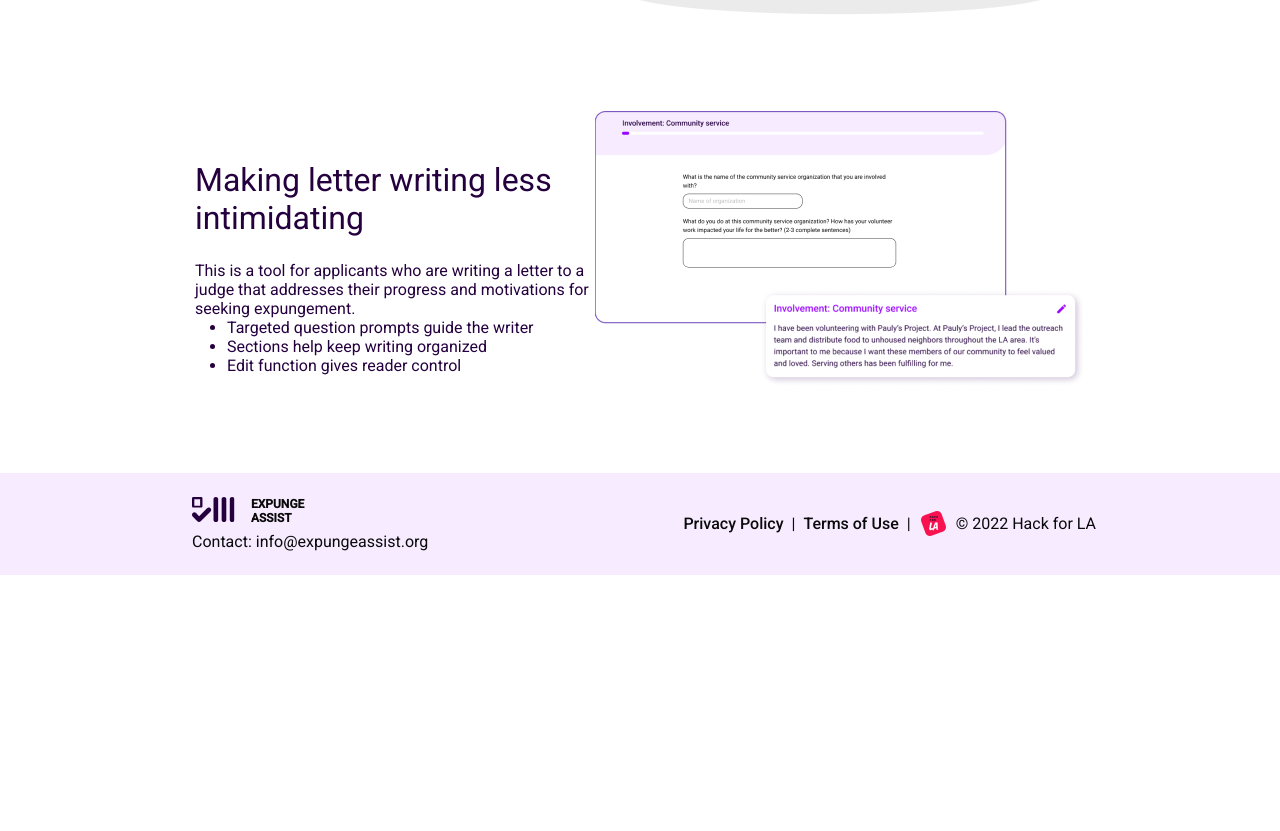
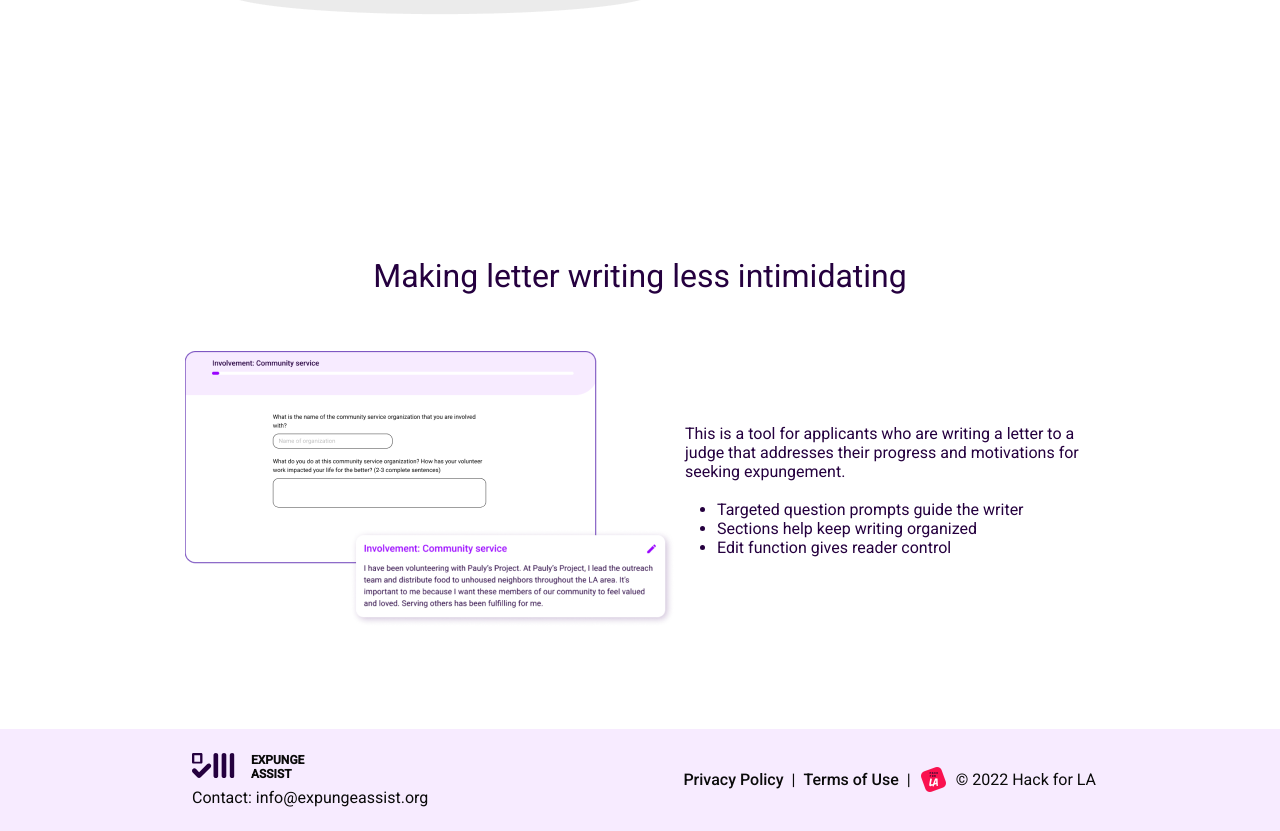
Before and after one commit to hackforla/expunge-assist, a React (Create React App) app in the folder products/statement-generator/: page /#/ in a window 1280 px wide. Shown: the part 987-1818 px from the top of the page. Before the commit the page ends 1562 px from the top, so only its background shows below. Built offline with nearby package versions, Linux system fonts and the light colour scheme.

Commit message:
fix: added scaffolding for section 3 and minor adjustments

```diff
--- a/products/statement-generator/src/pages/Landing.tsx
+++ b/products/statement-generator/src/pages/Landing.tsx
@@ -73,6 +73,16 @@ const useStyles = makeStyles(({ globals, palette, breakpoints, spacing }) =>
           marginTop: spacing(2),
         },
       },
+    },
+    wrapperDivTest: {
+      display: 'flex',
+      justifyContent: 'center',
+    },
+    unorderedList: {
+      margin: '10px',
+      display: 'flex',
+      flexDirection: 'column',
+      justifyContent: 'center',
     },
     sectionText: {
       margin: '0',
@@ -203,6 +213,7 @@ function LandingPage() {
 
       <div className={`${utilityClasses.widePage} ${classes.wideSection}`}>
         <section className={`${classes.section}`}>
+          <img src={eaImage} alt="expunge" />
           <div className={classes.sectionText}>
             <div className={classes.sectionLeft}>
               <h2>{t('landing_page.sectionTitle2')}</h2>
@@ -214,16 +225,24 @@ function LandingPage() {
               buttonText={t('ABOUT US')}
             />
           </div>
-          <img src={eaImage} alt="expunge" />
         </section>
       </div>
 
       <div className={`${utilityClasses.widePage} ${classes.wideSection}`}>
         <section className={`${classes.section}`}>
           <div className={classes.sectionText}>
-            <div className={classes.sectionLeft}>
-              <h2>{t('landing_page.sectionTitle3')}</h2>
+            <h2 style={{ textAlign: 'center', margin: '96px 0 56px 0' }}>
+              {t('landing_page.sectionTitle3')}
+            </h2>
+            <div className={classes.wrapperDivTest}>
+              <div>
+                <img src={screenshotExample} alt="screenshot example" />
+              </div>
+              <div
+                className={`${classes.sectionLeft} ${classes.unorderedList}`}
+              >
                 <p>{t('landing_page.sectionParagraph3')}</p>
+                <br />
                 <ul>
                   <li>{t('landing_page.sectionParagraph3BulletPoint1')}</li>
                   <li>{t('landing_page.sectionParagraph3BulletPoint2')}</li>
@@ -231,7 +250,7 @@ function LandingPage() {
                 </ul>
               </div>
             </div>
-          <img src={screenshotExample} alt="screenshot example" />
+          </div>
         </section>
       </div>
     </div>
```
Also changed, not shown: 1 other file (tests, documents, lock files or other folders). Lines whose indentation alone changed are shown as unchanged.
